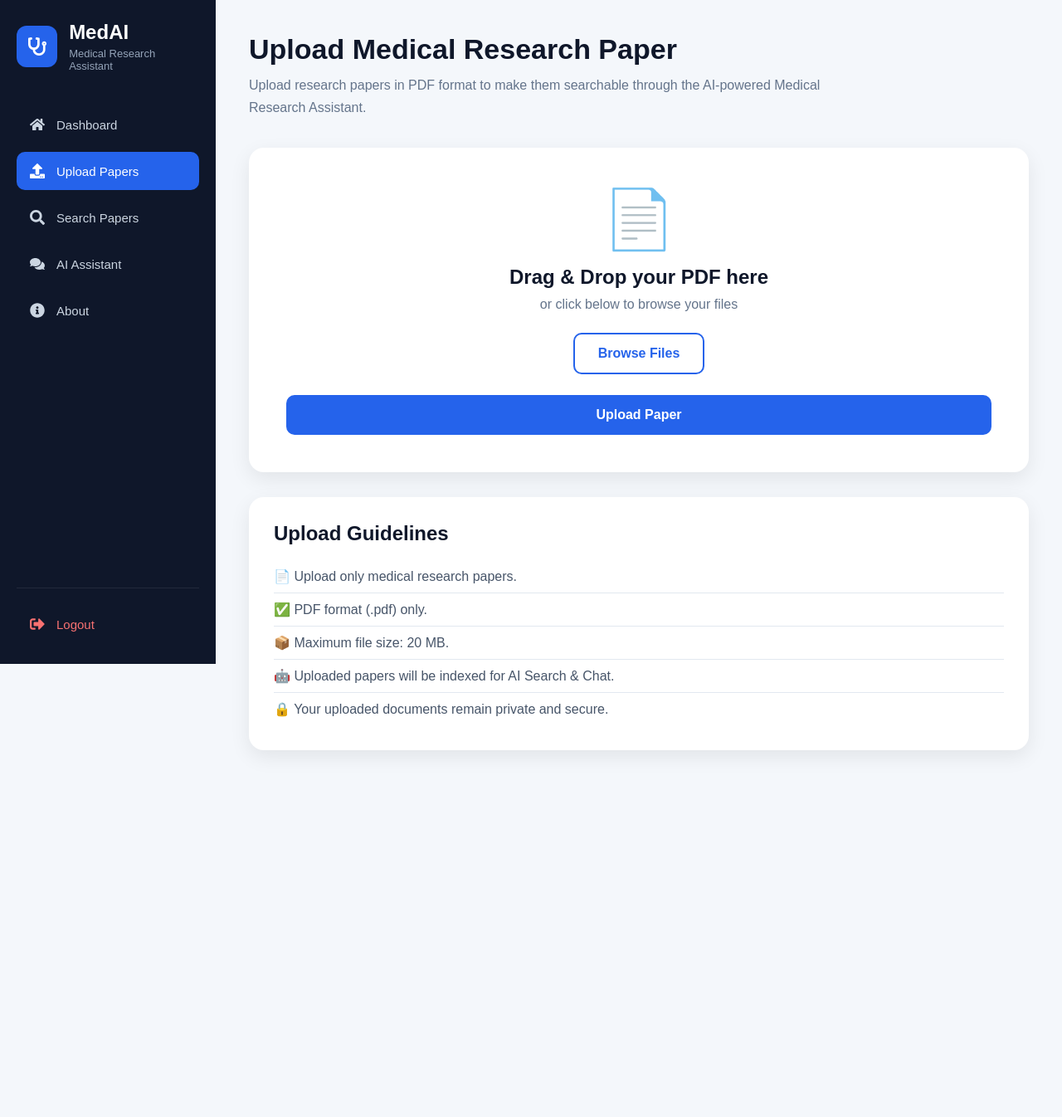
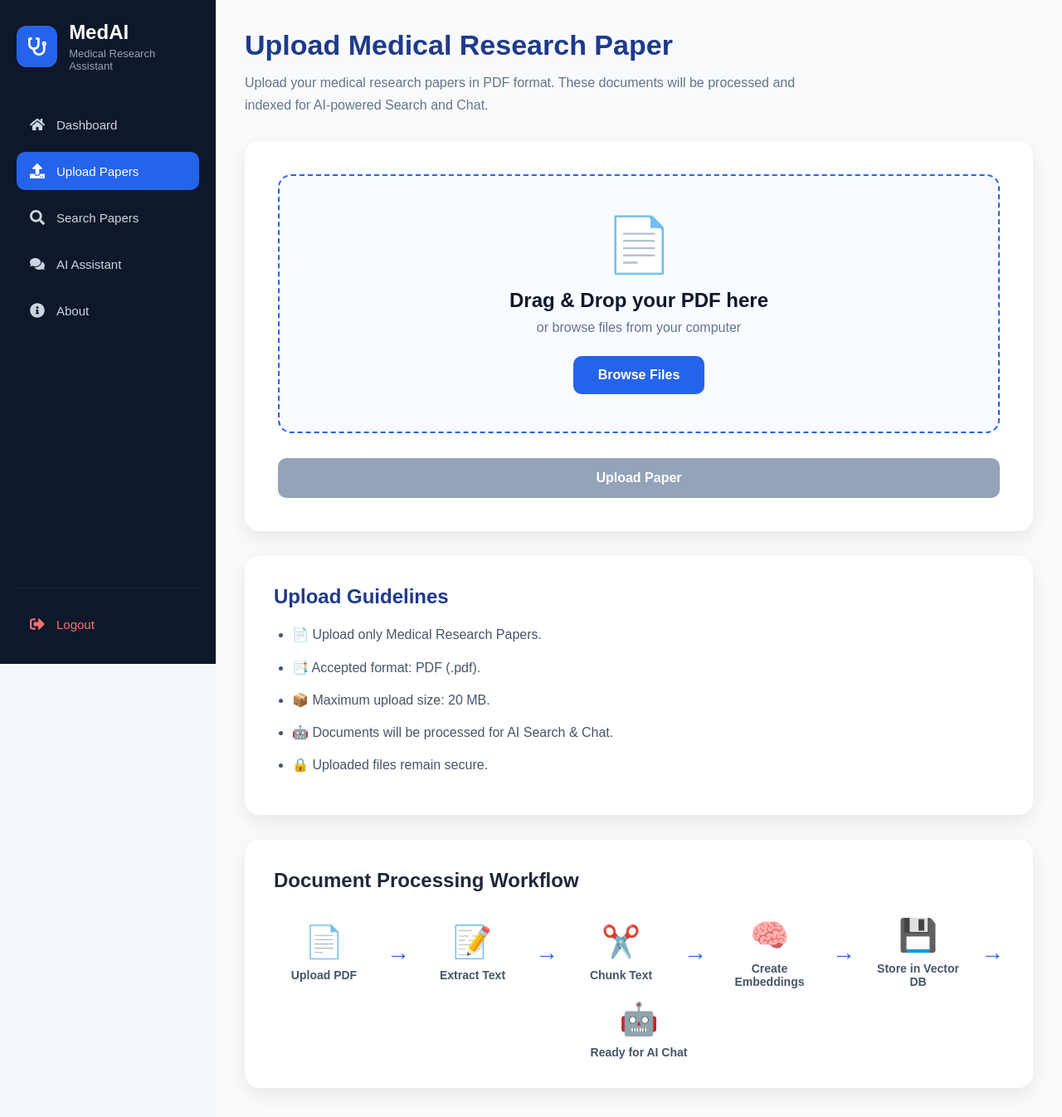
Before and after one commit to esetu-git-public/bootcamp-ace-26-team-4, a React app in the folder frontend/: page /upload in a window 1280 px wide. Shown: the whole page at 83% size. Before the commit the page ends 944 px from the top, so only its background shows below. Built offline with nearby package versions, Linux system fonts and the light colour scheme; the HTML template or start-up script is replaced by a standard one.

Commit message:
Complete upload page UI and prepare for backend integration

```diff
--- a/frontend/src/pages/Upload.jsx
+++ b/frontend/src/pages/Upload.jsx
@@ -4,61 +4,79 @@ import "../styles/Upload.css";
 function Upload() {
   const [selectedFile, setSelectedFile] = useState(null);
   const [message, setMessage] = useState("");
+  const [uploading, setUploading] = useState(false);
+  const [progress, setProgress] = useState(0);
 
-  const handleFileChange = (event) => {
-    const file = event.target.files[0];
+  const handleFileChange = (e) => {
+    const file = e.target.files[0];
 
     if (!file) return;
 
-    // Allow only PDF
     if (file.type !== "application/pdf") {
       setMessage("❌ Please upload only PDF files.");
       setSelectedFile(null);
       return;
     }
 
-    // Max Size 20MB
     if (file.size > 20 * 1024 * 1024) {
-      setMessage("❌ File size must be less than 20 MB.");
+      setMessage("❌ File size should be less than 20 MB.");
       setSelectedFile(null);
       return;
     }
 
     setSelectedFile(file);
     setMessage("");
+    setProgress(0);
   };
 
   const removeFile = () => {
     setSelectedFile(null);
     setMessage("");
-    document.getElementById("fileInput").value = "";
+    setProgress(0);
+
+    const input = document.getElementById("fileInput");
+    if (input) input.value = "";
   };
 
   const handleUpload = () => {
     if (!selectedFile) {
-      setMessage("⚠ Please select a PDF file.");
+      setMessage("⚠ Please choose a PDF first.");
       return;
     }
 
-    // Backend will be connected later
-    setMessage("✅ Research paper is ready for backend upload.");
+    setUploading(true);
+
+    let value = 0;
+
+    const timer = setInterval(() => {
+      value += 10;
+      setProgress(value);
+
+      if (value >= 100) {
+        clearInterval(timer);
+
+        setUploading(false);
+
+        setMessage(
+          "✅ Upload completed successfully. Waiting for backend processing."
+        );
+      }
+    }, 250);
   };
 
   return (
     <div className="upload-container">
 
-      {/* Header */}
+      <div className="upload-header">
 
-      <div className="upload-header">
         <h1>Upload Medical Research Paper</h1>
 
         <p>
-          Upload research papers in PDF format to make them searchable
-          through the AI-powered Medical Research Assistant.
+          Upload your medical research papers in PDF format. These documents
+          will be processed and indexed for AI-powered Search and Chat.
         </p>
+
       </div>
-
-      {/* Upload Card */}
 
       <div className="upload-card">
 
@@ -71,13 +89,13 @@ function Upload() {
           <h2>Drag & Drop your PDF here</h2>
 
           <p className="upload-subtitle">
-            or click below to browse your files
+            or browse files from your computer
           </p>
 
           <input
+            id="fileInput"
             type="file"
             accept=".pdf"
-            id="fileInput"
             hidden
             onChange={handleFileChange}
           />
@@ -92,20 +110,25 @@ function Upload() {
 
           <div className="selected-file">
 
-            <h3>Selected File</h3>
+            <h3>Selected Document</h3>
+
+            <p><strong>Name:</strong> {selectedFile.name}</p>
 
             <p>
-              <strong>Name :</strong> {selectedFile.name}
-            </p>
-
-            <p>
-              <strong>Size :</strong>{" "}
+              <strong>Size:</strong>{" "}
               {(selectedFile.size / (1024 * 1024)).toFixed(2)} MB
             </p>
 
-            <p className="status ready">
-              Status : Ready to Upload
+            <p><strong>Type:</strong> PDF Document</p>
+
+            <p>
+              <strong>Last Modified:</strong>{" "}
+              {new Date(selectedFile.lastModified).toLocaleDateString()}
             </p>
+
+            <span className="status ready">
+              Ready to Upload
+            </span>
 
             <button
               className="remove-btn"
@@ -118,35 +141,110 @@ function Upload() {
 
         )}
 
+        {uploading && (
+
+          <div className="progress-section">
+
+            <div className="progress-bar">
+
+              <div
+                className="progress-fill"
+                style={{ width: `${progress}%` }}
+              ></div>
+
+            </div>
+
+            <p className="progress-text">
+              Uploading... {progress}%
+            </p>
+
+          </div>
+
+        )}
+
         <button
           className="upload-btn"
+          disabled={!selectedFile || uploading}
           onClick={handleUpload}
-          disabled={!selectedFile}
         >
-          Upload Paper
+          {uploading ? "Uploading..." : "Upload Paper"}
         </button>
 
         {message && (
-          <p className="upload-message">
+          <div className="upload-message">
             {message}
-          </p>
+          </div>
         )}
 
       </div>
-
-      {/* Guidelines */}
 
       <div className="guidelines">
 
         <h2>Upload Guidelines</h2>
 
         <ul>
-          <li>📄 Upload only medical research papers.</li>
-          <li>✅ PDF format (.pdf) only.</li>
-          <li>📦 Maximum file size: 20 MB.</li>
-          <li>🤖 Uploaded papers will be indexed for AI Search & Chat.</li>
-          <li>🔒 Your uploaded documents remain private and secure.</li>
+
+          <li>📄 Upload only Medical Research Papers.</li>
+
+          <li>📑 Accepted format: PDF (.pdf).</li>
+
+          <li>📦 Maximum upload size: 20 MB.</li>
+
+          <li>🤖 Documents will be processed for AI Search & Chat.</li>
+
+          <li>🔒 Uploaded files remain secure.</li>
+
         </ul>
+
+      </div>
+
+      <div className="workflow-card">
+
+        <h2>Document Processing Workflow</h2>
+
+        <div className="workflow">
+
+          <div className="workflow-step">
+            📄
+            <p>Upload PDF</p>
+          </div>
+
+          <div className="arrow">→</div>
+
+          <div className="workflow-step">
+            📝
+            <p>Extract Text</p>
+          </div>
+
+          <div className="arrow">→</div>
+
+          <div className="workflow-step">
+            ✂️
+            <p>Chunk Text</p>
+          </div>
+
+          <div className="arrow">→</div>
+
+          <div className="workflow-step">
+            🧠
+            <p>Create Embeddings</p>
+          </div>
+
+          <div className="arrow">→</div>
+
+          <div className="workflow-step">
+            💾
+            <p>Store in Vector DB</p>
+          </div>
+
+          <div className="arrow">→</div>
+
+          <div className="workflow-step">
+            🤖
+            <p>Ready for AI Chat</p>
+          </div>
+
+        </div>
 
       </div>
 
--- a/frontend/src/styles/Upload.css
+++ b/frontend/src/styles/Upload.css
@@ -2,209 +2,311 @@
    UPLOAD PAGE
 ========================================== */
 
-.upload-container {
-  padding: 40px;
-  min-height: 100vh;
-  background: #f4f7fb;
+.upload-container{
+    padding:35px;
+    background:#f8fafc;
+    min-height:100vh;
 }
 
 /* ==========================================
    HEADER
 ========================================== */
 
-.upload-header {
-  margin-bottom: 35px;
+.upload-header{
+    margin-bottom:30px;
 }
 
-.upload-header h1 {
-  font-size: 34px;
-  color: #0f172a;
-  margin-bottom: 10px;
+.upload-header h1{
+    font-size:34px;
+    color:#1e3a8a;
+    margin-bottom:12px;
 }
 
-.upload-header p {
-  color: #64748b;
-  font-size: 16px;
-  max-width: 720px;
-  line-height: 1.7;
+.upload-header p{
+    color:#64748b;
+    max-width:720px;
+    line-height:1.7;
 }
 
 /* ==========================================
    CARD
 ========================================== */
 
-.upload-card {
-  background: #fff;
-  border-radius: 18px;
-  padding: 45px;
-  text-align: center;
-  box-shadow: 0 8px 24px rgba(0,0,0,.08);
-  margin-bottom: 30px;
+.upload-card{
+    background:#fff;
+    border-radius:18px;
+    padding:40px;
+    box-shadow:0 8px 25px rgba(0,0,0,.08);
+    margin-bottom:30px;
 }
 
 /* ==========================================
-   ICON
+   DROP ZONE
 ========================================== */
 
-.upload-icon {
-  font-size: 70px;
-  margin-bottom: 15px;
+.drop-zone{
+    border:2px dashed #2563eb;
+    border-radius:16px;
+    padding:45px;
+    text-align:center;
+    background:#f8fbff;
+    transition:.3s;
 }
 
-.upload-card h2 {
-  color: #0f172a;
-  margin-bottom: 10px;
+.drop-zone:hover{
+    background:#eef5ff;
 }
 
-.upload-subtitle {
-  color: #64748b;
-  margin-bottom: 25px;
+.upload-icon{
+    font-size:65px;
+    margin-bottom:15px;
+}
+
+.drop-zone h2{
+    color:#0f172a;
+    margin-bottom:10px;
+}
+
+.upload-subtitle{
+    color:#64748b;
+    margin-bottom:25px;
 }
 
 /* ==========================================
    BUTTONS
 ========================================== */
 
-.choose-btn {
-  display: inline-block;
-  padding: 14px 28px;
-  border-radius: 10px;
-  border: 2px solid #2563eb;
-  color: #2563eb;
-  background: white;
-  cursor: pointer;
-  font-weight: 600;
-  transition: .3s;
-  text-decoration: none;
+.choose-btn{
+    display:inline-block;
+    background:#2563eb;
+    color:#fff;
+    padding:14px 30px;
+    border-radius:10px;
+    cursor:pointer;
+    font-weight:600;
+    transition:.3s;
+    text-decoration:none;
 }
 
-.choose-btn:hover {
-  background: #2563eb;
-  color: white;
+.choose-btn:hover{
+    background:#1d4ed8;
 }
 
-.upload-btn {
-  margin-top: 25px;
-  width: 100%;
-  padding: 15px;
-  border: none;
-  border-radius: 10px;
-  background: #2563eb;
-  color: white;
-  font-size: 16px;
-  font-weight: 600;
-  cursor: pointer;
-  transition: .3s;
+.upload-btn{
+    width:100%;
+    margin-top:30px;
+    border:none;
+    background:#2563eb;
+    color:#fff;
+    padding:15px;
+    border-radius:10px;
+    cursor:pointer;
+    font-size:16px;
+    font-weight:600;
+    transition:.3s;
 }
 
-.upload-btn:hover {
-  background: #1d4ed8;
+.upload-btn:hover{
+    background:#1d4ed8;
+}
+
+.upload-btn:disabled{
+    background:#94a3b8;
+    cursor:not-allowed;
 }
 
 /* ==========================================
-   SELECTED FILE
+   FILE DETAILS
 ========================================== */
 
-.selected-file {
-  margin-top: 25px;
-  background: #eff6ff;
-  border: 1px solid #bfdbfe;
-  border-radius: 12px;
-  padding: 20px;
-  text-align: left;
+.selected-file{
+    margin-top:30px;
+    background:#f8fafc;
+    border-left:5px solid #2563eb;
+    border-radius:12px;
+    padding:22px;
 }
 
-.selected-file h3 {
-  color: #1e40af;
-  margin-bottom: 15px;
+.selected-file h3{
+    color:#1e293b;
+    margin-bottom:15px;
 }
 
-.selected-file p {
-  margin: 8px 0;
-  color: #334155;
+.selected-file p{
+    margin-bottom:10px;
+    color:#475569;
 }
 
-.remove-btn {
-  margin-top: 15px;
-  padding: 10px 20px;
-  border: none;
-  border-radius: 8px;
-  background: #ef4444;
-  color: white;
-  cursor: pointer;
-  transition: .3s;
+.status{
+    display:inline-block;
+    margin-top:10px;
+    padding:8px 18px;
+    border-radius:25px;
+    background:#dcfce7;
+    color:#15803d;
+    font-weight:600;
 }
 
-.remove-btn:hover {
-  background: #dc2626;
+.remove-btn{
+    margin-top:20px;
+    border:none;
+    background:#ef4444;
+    color:#fff;
+    padding:10px 18px;
+    border-radius:8px;
+    cursor:pointer;
+    transition:.3s;
+}
+
+.remove-btn:hover{
+    background:#dc2626;
 }
 
 /* ==========================================
-   MESSAGE
+   PROGRESS
 ========================================== */
 
-.upload-message {
-  margin-top: 18px;
-  font-weight: 600;
-  color: #16a34a;
+.progress-section{
+    margin-top:30px;
+}
+
+.progress-bar{
+    width:100%;
+    height:12px;
+    background:#e2e8f0;
+    border-radius:20px;
+    overflow:hidden;
+}
+
+.progress-fill{
+    height:100%;
+    background:#2563eb;
+    transition:.3s;
+}
+
+.progress-text{
+    text-align:center;
+    margin-top:10px;
+    color:#475569;
+    font-weight:600;
+}
+
+.upload-message{
+    margin-top:25px;
+    background:#ecfdf5;
+    color:#15803d;
+    border-left:5px solid #22c55e;
+    padding:18px;
+    border-radius:10px;
+    font-weight:600;
 }
 
 /* ==========================================
    GUIDELINES
 ========================================== */
 
-.guidelines {
-  background: white;
-  border-radius: 18px;
-  padding: 30px;
-  box-shadow: 0 8px 24px rgba(0,0,0,.08);
+.guidelines{
+    background:#fff;
+    padding:35px;
+    border-radius:18px;
+    box-shadow:0 8px 25px rgba(0,0,0,.08);
+    margin-bottom:30px;
 }
 
-.guidelines h2 {
-  color: #0f172a;
-  margin-bottom: 18px;
+.guidelines h2{
+    color:#1e3a8a;
+    margin-bottom:18px;
 }
 
-.guidelines ul {
-  list-style: none;
-  padding: 0;
+.guidelines ul{
+    padding-left:22px;
 }
 
-.guidelines li {
-  padding: 10px 0;
-  border-bottom: 1px solid #e2e8f0;
-  color: #475569;
+.guidelines li{
+    margin-bottom:12px;
+    color:#475569;
+    line-height:1.7;
 }
 
-.guidelines li:last-child {
-  border-bottom: none;
+/* ==========================================
+   WORKFLOW
+========================================== */
+
+.workflow-card{
+    background:#fff;
+    border-radius:18px;
+    padding:35px;
+    box-shadow:0 8px 25px rgba(0,0,0,.08);
+}
+
+.workflow-card h2{
+    margin-bottom:30px;
+    color:#1e293b;
+}
+
+.workflow{
+    display:flex;
+    justify-content:space-between;
+    align-items:center;
+    gap:15px;
+    flex-wrap:wrap;
+}
+
+.workflow-step{
+    flex:1;
+    min-width:120px;
+    text-align:center;
+    font-size:38px;
+}
+
+.workflow-step p{
+    margin-top:10px;
+    color:#475569;
+    font-size:14px;
+    font-weight:600;
+}
+
+.arrow{
+    font-size:28px;
+    color:#2563eb;
+    font-weight:bold;
 }
 
 /* ==========================================
    RESPONSIVE
 ========================================== */
 
-@media (max-width:768px) {
+@media(max-width:900px){
 
-.upload-container {
-    padding: 20px;
+.upload-container{
+    padding:20px;
 }
 
-.upload-card {
-    padding: 30px 20px;
+.upload-card,
+.guidelines,
+.workflow-card{
+    padding:25px;
 }
 
-.upload-header h1 {
-    font-size: 28px;
+.drop-zone{
+    padding:30px 20px;
+}
+
+.workflow{
+    flex-direction:column;
+}
+
+.arrow{
+    transform:rotate(90deg);
+}
+
+.upload-header h1{
+    font-size:28px;
 }
 
 .choose-btn,
-.upload-btn {
-    width: 100%;
-}
-
-.selected-file {
-    text-align: center;
+.upload-btn{
+    width:100%;
 }
 
 }
```
